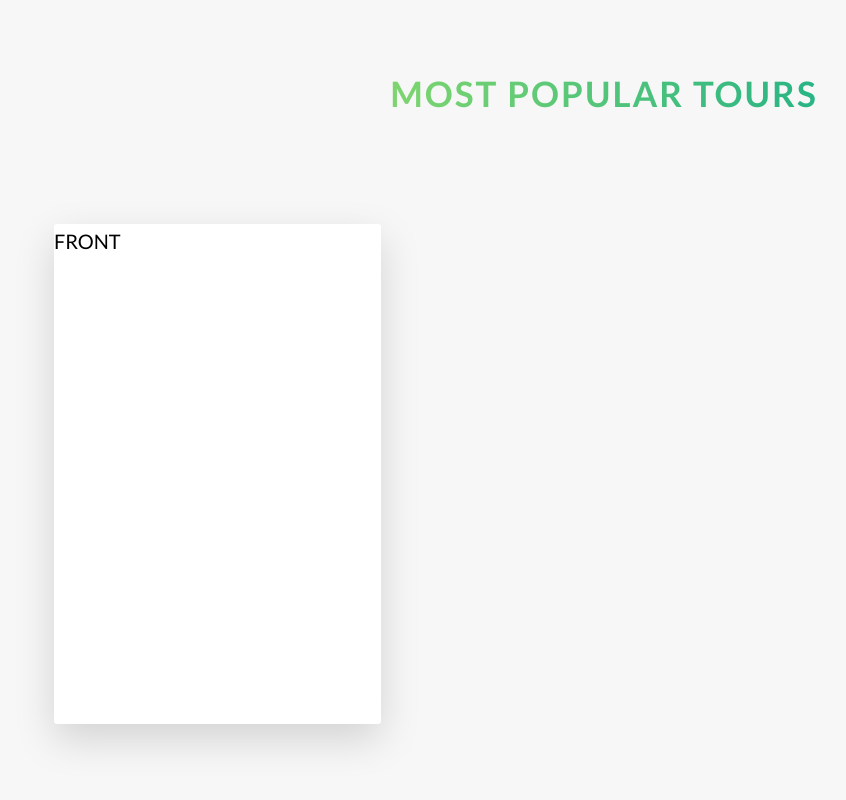
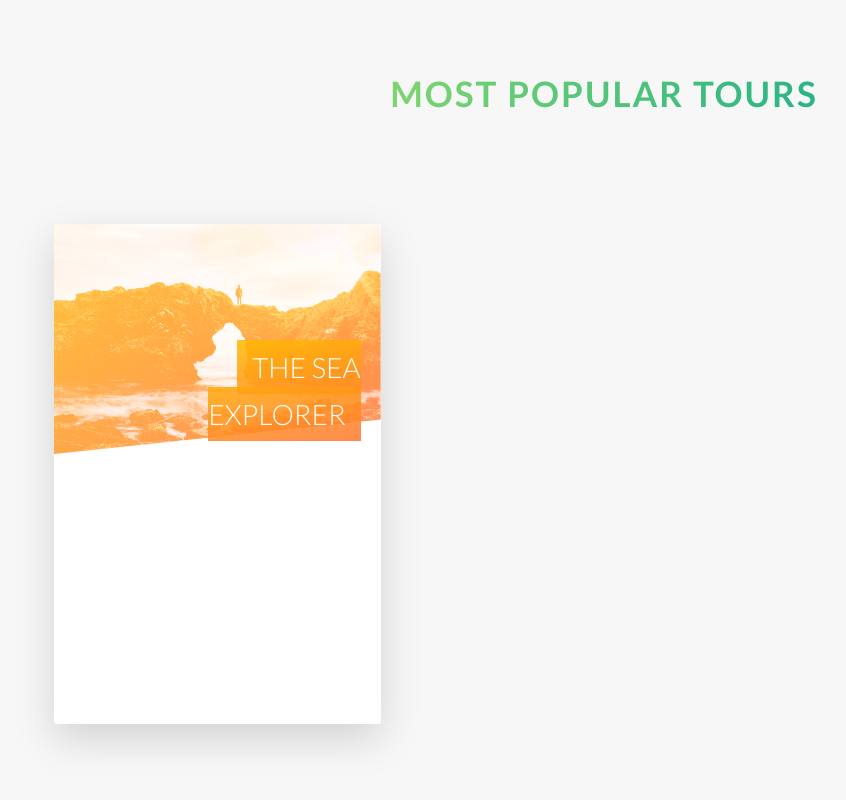
Before and after one commit to marzena-szopinska/Natours_Project, a website: page index.html in a window 1280 px wide. Shown: the part 2429-3229 px from the top of the page, without its empty margins (36-882 px from the left). Drawn offline with Linux system fonts and the light colour scheme.

Commit message:
styling the first card (in progress)

```diff
--- a/index.html
+++ b/index.html
@@ -102,7 +102,19 @@
           <div class="row">
             <div class="col-1-of-3">
               <div class="card">
-                <div class="card__side card__side--front">FRONT</div>
+                <div class="card__side card__side--front">
+                  <div class="card__picture card__picture--1">
+                    &nbsp; <!-- background image -->
+                  </div>
+                  <h4 class="card__heading">
+                    <span class="card__heading-span card__heading-span--1">
+                      The sea explorer
+                    </span>
+                  </h4>
+                  <div class="card__details">
+
+                  </div>
+                </div>
                 <div class="card__side card__side--back card__side--back-1">BACK</div>
               </div>
             </div>
--- a/sass/components/_card.scss
+++ b/sass/components/_card.scss
@@ -1,3 +1,4 @@
+// card functionality
 .card {
   // define perspective
   perspective: 150rem;
@@ -8,7 +9,6 @@
 
   &__side {
     height: 50rem;
-    font-size: 2rem;
     transition: all .8s ease;
     position: absolute;
     top: 0;
@@ -20,6 +20,7 @@
     // add box shadow
     border-radius: 3px;
     box-shadow: 0 1.5rem 4rem rgba($color-black, .15);
+    overflow: hidden;
 
     &--front {
       background-color: $color-white;
@@ -45,4 +46,46 @@
     // the back side was already rotated to not be visable so on hover we need to flip it to the original position
     transform: rotateY(0);
   }
+
+  // styling cards
+  &__picture {
+    background-size: cover;
+    height: 23rem;
+    // clip the image
+    -webkit-clip-path: polygon(0 0, 100% 0, 100% 85%, 0 100%);
+    clip-path: polygon(0 0, 100% 0, 100% 85%, 0 100%);
+    // blend backgrounds
+    background-blend-mode: screen; // the orange color with the image
+    &--1 {
+      background-image: linear-gradient(to right bottom, $color-secondary-light, $color-secondary-dark), url(../img/nat-5.jpg);
+    }
+
+    &--2 {
+      background-image: url(../img/nat-5.jpg);
+    }
+
+    &--3 {
+      background-image: url(../img/nat-5.jpg);
+    }
+  }
+
+  &__heading {
+    font-size: 2.8rem;
+    font-weight: 300;
+    text-transform: uppercase;
+    text-align: right;
+    color: $color-white;
+    position: absolute;
+    top: 12rem;
+    right: 2rem;
+    width: 75%;
+  }
+
+  &__heading-span {
+    padding: 1rem 1.5rem;
+    &--1 {
+      // add background to the text
+      background-image: linear-gradient(to right bottom, rgba($color-secondary-light, .85), rgba($color-secondary-dark, .85));
+    }
+  }
 }
--- a/sass/layout/_header.scss
+++ b/sass/layout/_header.scss
@@ -6,6 +6,7 @@
   background-size: cover;
   background-position: top;
   /* clip a part of the image background */
+  -webkit-clip-path: polygon(0 0, 100% 0, 100% 75vh, 0 100%);
   clip-path: polygon(0 0, 100% 0, 100% 75vh, 0 100%);
   /* set origin */
   position: relative;
```
Also changed, not shown: css/style.css.
